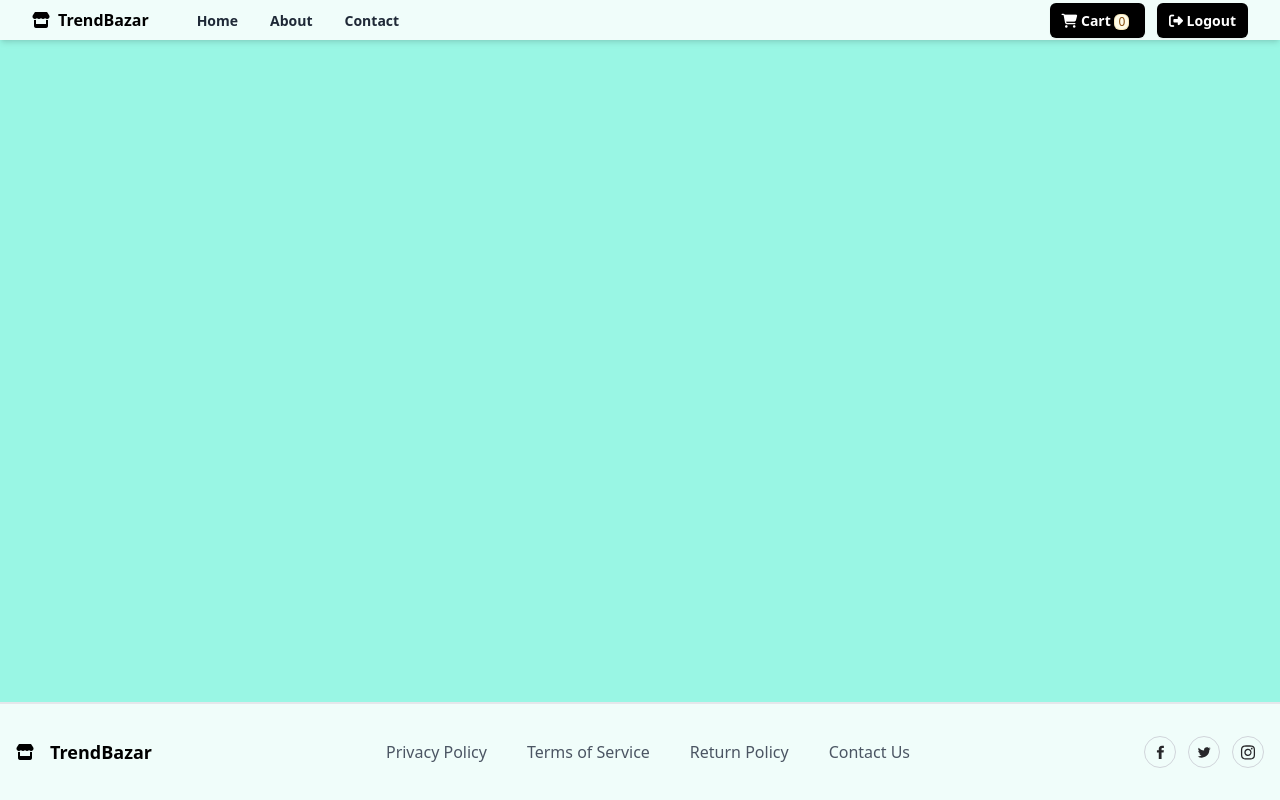
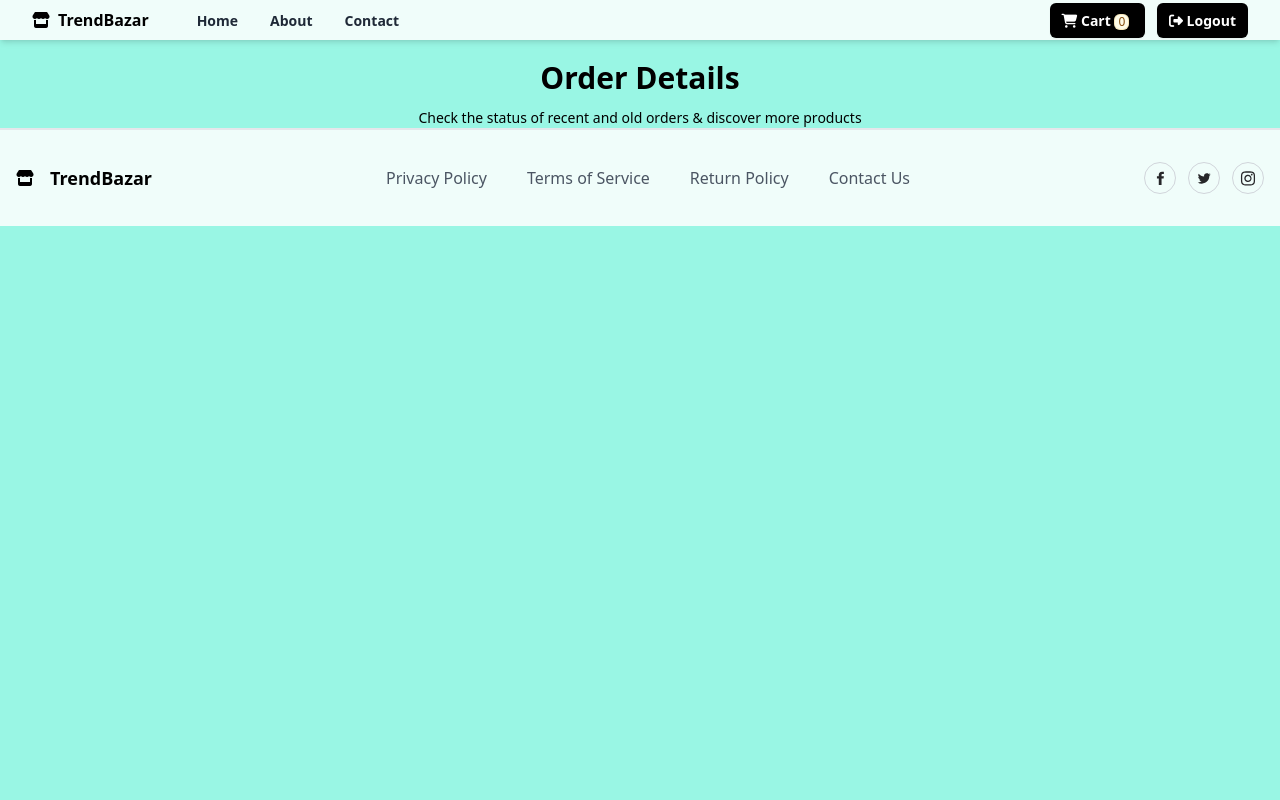
Before and after one commit to Unnikrishnan-R-Nair/TrendBazar, a Django app: page /orders/all/ in a window 1280 px wide. Run offline with Django 5.2, Linux system fonts and the light colour scheme; a user stored in the database is signed in; data comes from the database, SQL or seed files in the repository; both versions use the stored data as it was after the commit; some libraries are stand-ins or nearby versions.

Commit message:
footer style changes

```diff
--- a/store/templates/base.html
+++ b/store/templates/base.html
@@ -152,7 +152,7 @@
 
     <!-- footer start -->
 
-    <section class="overflow-hidden bg-teal-50 py-8 border-t-2 fixed bottom-0 left-0 right-0">
+    <section class="footer-section overflow-hidden bg-teal-50 py-8 border-t-2 ">
         <div class="container relative z-10 mx-auto px-4 ">
           <div class="-m-8 flex flex-wrap items-center justify-between ">
             <div class="w-auto p-8">
--- a/store/templates/myorder.html
+++ b/store/templates/myorder.html
@@ -1,17 +1,19 @@
 {%extends 'base.html'%}
 
 {%block body_block%}
+<div class="text-center mt-5">
 
-
+  <h2 class="text-3xl font-bold">Order Details</h2>
+  <div class="mt-3 text-sm">
+    Check the status of recent and old orders &amp; discover more products
+  </div>
+</div>
 
 {%for o in data%}
 
-<div class="mx-auto my-4 max-w-6xl px-2 md:my-6 md:px-0 mt-10">
-    <h2 class="text-3xl font-bold">Order Details</h2>
-    <div class="mt-3 text-sm">
-      Check the status of recent and old orders &amp; discover more products
-    </div>
-    <div class="mt-8 flex flex-col overflow-hidden rounded-lg border border-gray-300 md:flex-row bg-teal-50 mb-28">
+<div class="mx-auto max-w-6xl px-2 md:px-0 my-5">
+
+    <div class="flex flex-col overflow-hidden rounded-lg border border-gray-300 md:flex-row bg-teal-50">
       <div class="w-full border-r border-gray-300 bg-gray-100 md:max-w-xs">
         <div class="p-8">
           <div class="grid grid-cols-2 sm:grid-cols-4 md:grid-cols-1">
@@ -89,3 +91,10 @@
 
 
 {%endblock%}
+
+{% block script_block %}
+<script>
+
+  document.querySelector(".footer-section").classList.remove("fixed,bottom-0,left-0,right-0")
+</script>
+{% endblock %}
```
Also changed, not shown: db.sqlite3.
